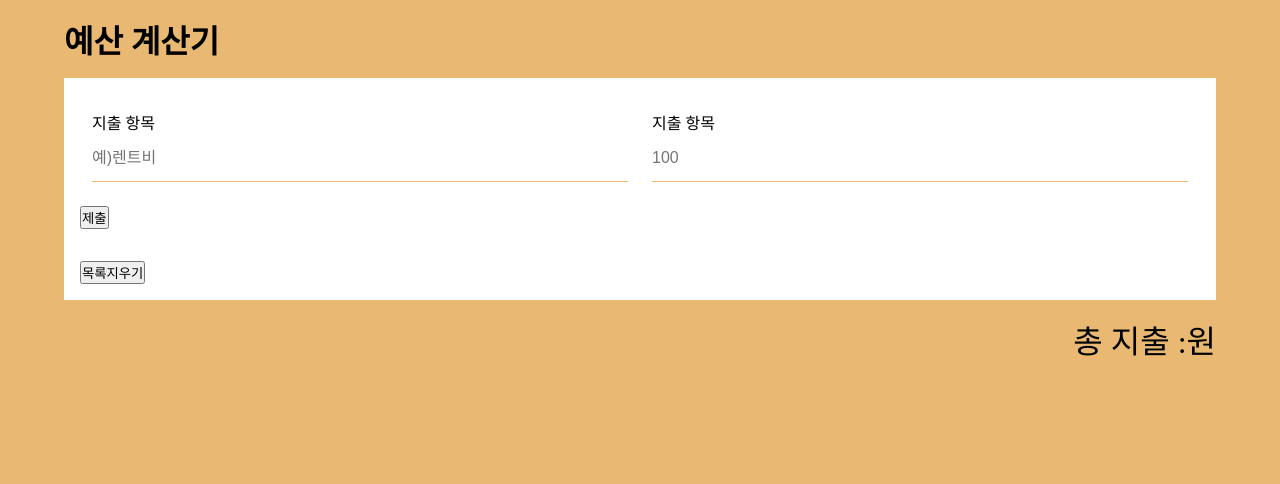
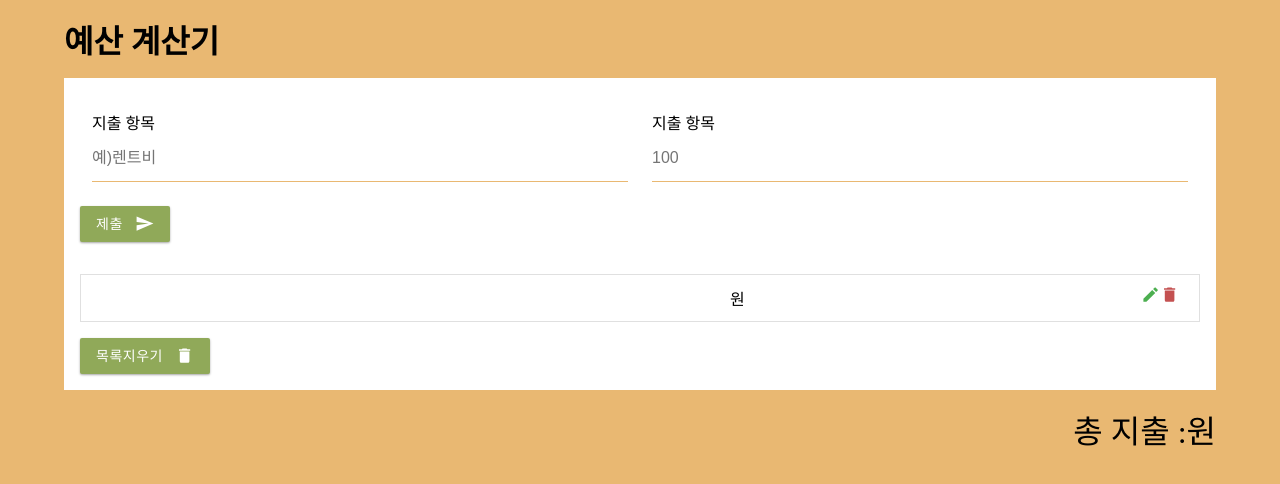
Before and after one commit to soyeon0116/react_calc, a React (Create React App) app: page / in a window 1280 px wide. Shown: the top 484 px of the page. Built offline with nearby package versions, Linux system fonts and the light colour scheme.

Commit message:
design: css 수정

```diff
--- a/package.json
+++ b/package.json
@@ -8,6 +8,7 @@
     "@testing-library/user-event": "^13.5.0",
     "react": "^18.2.0",
     "react-dom": "^18.2.0",
+    "react-icons": "^4.10.1",
     "react-scripts": "5.0.1",
     "web-vitals": "^2.1.4"
   },
--- a/src/components/ExpenseForm.js
+++ b/src/components/ExpenseForm.js
@@ -1,5 +1,6 @@
 import React, { Component } from 'react';
 import './ExpenseForm.css'
+import { MdSend } from 'react-icons/md';
 
 export class ExpenseForm extends Component {
   render() {
@@ -15,7 +16,7 @@
                 <input type="number" className='form-control' id='amount' name='amount' placeholder='100'/>
             </div>
         </div>
-        <button type='submit' className='btn'>제출</button>
+        <button type='submit' className='btn'>제출<MdSend className='btn-icon'/></button>
       </form>
     )
   }
--- /dev/null
+++ b/src/components/ExpenseItem.css
@@ -0,0 +1,39 @@
+.item{
+    background-color: var(--mainWhite);
+    padding:10px 20px;
+    margin-bottom: 1rem;
+    border:1px solid #e0e0e0;
+    display:flex;
+    justify-content: space-between;
+    transition:all 0.3s linear;
+}
+.item:hover{
+    width:100%;
+    transform:scale(1.02);
+}
+.info{
+    flex:0 0 60%;
+    display:flex;
+    justify-content: space-between;
+}
+.expense{
+    margin-right:2rem;
+}
+.amount{
+    font-weight: 300;
+    font-size: 1rem;
+    padding:1px 3px;
+}
+.clear-btn,.edit-btn{
+    background: none;
+    border:none;
+    font-size: 1.2rem;
+    outline:none;
+    cursor:pointer;
+}
+.clear-btn{
+    color:var(--mainRed);
+}
+.edit-btn{
+    color:var(--mainGreen);
+}
--- a/src/components/ExpenseItem.js
+++ b/src/components/ExpenseItem.js
@@ -1,9 +1,21 @@
-import React, { Component } from 'react'
+import React, { Component } from 'react';
+import './ExpenseItem.css';
+import {MdEdit} from 'react-icons/md';
+import {MdDelete} from 'react-icons/md';
 
 export class ExpenseItem extends Component {
   render() {
     return (
-      <div>ExpenseItem</div>
+      <li className='item'>
+        <div className='info'>
+          <span className='expense'></span>
+          <span className='amount'> 원</span>
+        </div>
+        <div>
+          <button className='edit-btn'><MdEdit/></button>
+          <button className='clear-btn'><MdDelete/></button>
+        </div>
+      </li>
     )
   }
 }
--- a/src/components/ExpenseList.js
+++ b/src/components/ExpenseList.js
@@ -1,14 +1,16 @@
 import React, { Component } from 'react';
 import './ExpenseList.css';
+import ExpenseItem from './ExpenseItem';
+import { MdDelete } from 'react-icons/md';
 
 export class ExpenseList extends Component {
   render() {
     return (
       <React.Fragment>
         <ul className='list'>
-
+          <ExpenseItem/>
         </ul>
-        <button className='btn'>목록지우기</button>
+        <button className='btn'>목록지우기<MdDelete class="btn-icon"/></button>
       </React.Fragment>
     )
   }
--- a/src/index.css
+++ b/src/index.css
@@ -11,12 +11,37 @@
     padding:0;
     box-sizing: border-box;
 }
-
 body{
     background:var(--secondColor);
     color:var(var(--mainBlack));
 }
-
 h1{
     margin:1rem 0;
 }
+.btn{
+    text-decoration: none;
+    color:var(--mainWhite);
+    background-color: var(--primaryColor);
+    text-align: center;
+    letter-spacing: 0.5px;
+    font-size: 14px;
+    outline: none;
+    border:none;
+    border-radius: 2px;
+    display:block;
+    height:36px;
+    line-height: 36px;
+    padding:0 16px;
+    cursor:pointer;
+    box-shadow: 0 1px 3px rgba(0,0,0,0.12), 0 1px 2px rgba(0,0,0,0.24);
+    transition: all 0.3s linear;
+    display:flex;
+    align-items: center;
+}
+.btn:hover{
+    box-shadow: 0 14px 28px rgba(0,0,0,0.25), 0 10px 10px rgba(0,0,0,0.22);
+}
+.btn-icon{
+    margin-left:0.75rem;
+    font-size: 1.2rem;
+}
```
Also changed, not shown: 1 other file (tests, documents, lock files or other folders).
